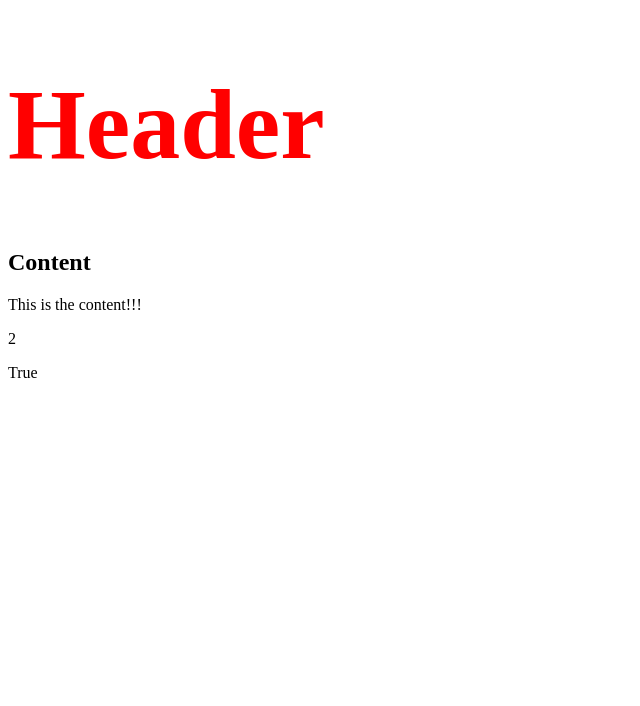
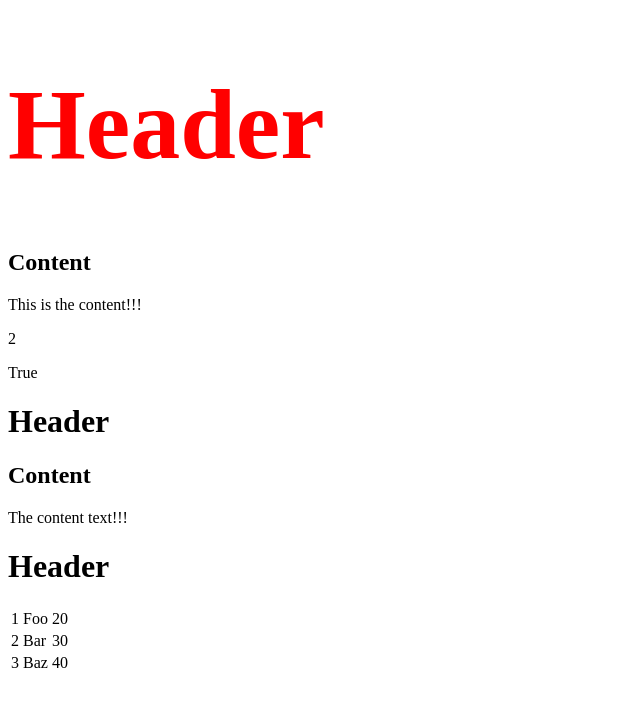
Before and after one commit to ashwani-luhaniwal/react-tutorial, a React app: page / in a window 1280 px wide. Shown: the top 706 px of the page, without its empty margins (0-640 px from the left). Built offline with nearby package versions, Linux system fonts and the light colour scheme.

Commit message:
Stateful React Component concepts

```diff
--- /dev/null
+++ b/Table.jsx
@@ -0,0 +1,70 @@
+/**
+ * Stateful example
+ * Creating table and tbody elements, where we dynamically insert TableRow for every object from data array
+ */
+import React from 'react';
+
+class Table extends React.Component {
+    constructor() {
+        super();
+        this.state = {
+            data: [
+                {
+                    "id": 1,
+                    "name": "Foo",
+                    "age": "20"
+                },
+                {
+                    "id": 2,
+                    "name": "Bar",
+                    "age": "30"
+                },
+                {
+                    "id": 3,
+                    "name": "Baz",
+                    "age": "40"
+                }
+            ]
+        }
+    }
+    render() {
+        return (
+            <div>
+                <Header />
+                <table>
+                    <tbody>
+                        {
+                            /**
+                             * We are using key = {i} inside map() function. This will help React to update
+                             * only necessary elements instead of re-rendering entire list when something
+                             * changes. It is a huge performance boost for large number of dynamic elements.
+                             */
+                        }
+                        { this.state.data.map( (person, i) => <TableRow key = {i} data = {person} /> ) }
+                    </tbody>
+                </table>
+            </div>
+        );
+    }
+}
+class Header extends React.Component {
+    render() {
+        return (
+            <div>
+                <h1>Header</h1>
+            </div>
+        );
+    }
+}
+class TableRow extends React.Component {
+    render() {
+        return (
+            <tr>
+                <td>{ this.props.data.id }</td>
+                <td>{ this.props.data.name }</td>
+                <td>{ this.props.data.age }</td>
+            </tr>
+        );
+    }
+}
+export default Table;
--- a/index.html
+++ b/index.html
@@ -6,6 +6,8 @@
     </head>
     <body>
         <div id="app"></div>
+        <div id="app2"></div>
+        <div id="dynamic-table"></div>
         <script type="text/javascript" src="index.js"></script>
     </body>
 </html>
--- a/main.js
+++ b/main.js
@@ -2,5 +2,9 @@
 import React from 'react';
 import ReactDOM from 'react-dom';
 import App from './App.jsx';
+import App2 from './App2.jsx';
+import Table from './Table.jsx';
 
 ReactDOM.render(<App />, document.getElementById('app'));
+ReactDOM.render(<App2 />, document.getElementById('app2'));
+ReactDOM.render(<Table />, document.getElementById('dynamic-table'));
```
